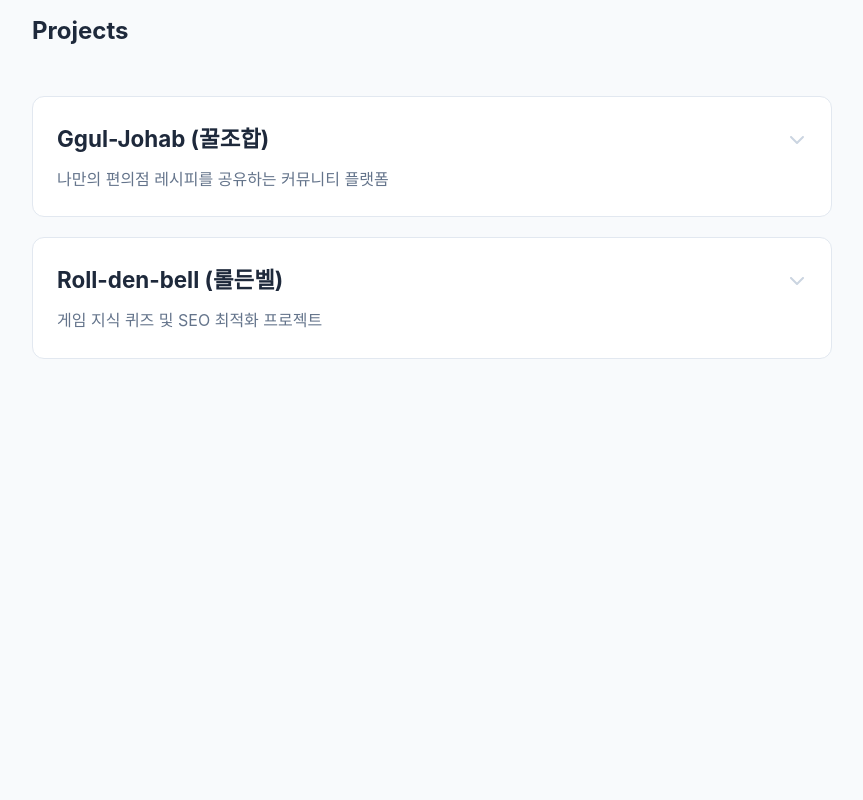
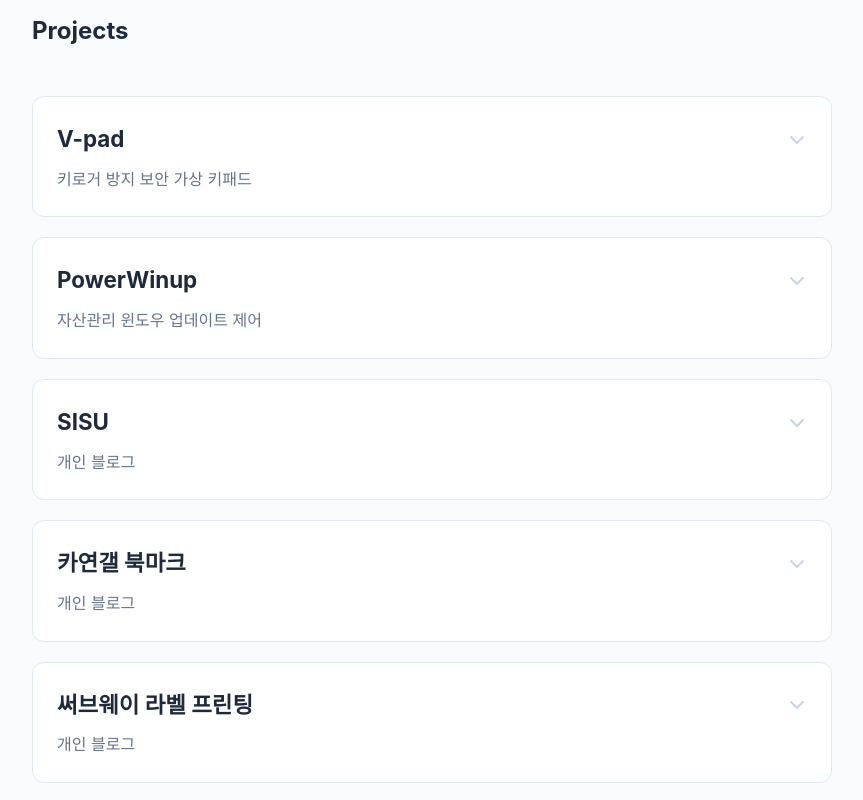
Before and after one commit to sisu-01/sisu-01.github.io, a React (Vite) app: page / in a window 1280 px wide. Shown: the part 480-1280 px from the top of the page, without its empty margins (208-1071 px from the left). Before the commit the page ends 879 px from the top, so only its background shows below. Built offline with nearby package versions, Linux system fonts and the light colour scheme.

Commit message:
프로젝트 추가

```diff
--- a/src/projects.ts
+++ b/src/projects.ts
@@ -12,18 +12,59 @@ export interface Project {
 export const PROJECTS: Project[] = [
   {
     id: 1,
-    title: "Ggul-Johab (꿀조합)",
-    summary: "나만의 편의점 레시피를 공유하는 커뮤니티 플랫폼",
-    tags: ["Next.js", "TypeScript", "Prisma", "PostgreSQL"],
-    description: "사용자가 자신만의 음식 조합을 공유하고 추천받을 수 있는 서비스입니다. Prisma ORM을 통해 복잡한 데이터 관계를 정의하고 관리했습니다.",
-    repoUrl: "https://github.com/sisu-01/ggul-johab"
+    title: "V-pad",
+    summary: "키로거 방지 보안 가상 키패드",
+    tags: ["Javascript", "Node.js", "Linux", "Apache"],
+    description: "",
+    repoUrl: ""
   },
   {
     id: 2,
-    title: "Roll-den-bell (롤든벨)",
-    summary: "게임 지식 퀴즈 및 SEO 최적화 프로젝트",
-    tags: ["React", "AdSense", "SEO"],
-    description: "구글 검색 결과 노출을 극대화하기 위한 SEO 설정법을 익히고, 사용자 경험(UX)의 중요성을 체감하며 제작한 퀴즈 앱입니다.",
-    repoUrl: "https://github.com/sisu-01/roll-den-bell"
-  }
+    title: "PowerWinup",
+    summary: "자산관리 윈도우 업데이트 제어",
+    tags: ["HTML", "CSS", "Javascript", "Java", "Spring", "Websocket", "MariaDB", "Linux", "Tomcat", "Apache"],
+    description: "진짜입",
+    repoUrl: ""
+  },
+  {
+    id: 3,
+    title: "SISU",
+    summary: "개인 블로그",
+    tags: ["HTML", "CSS", "Javascript", "Python", "Django", "MariaDB", "Linux", "Nginx", "Docker"],
+    description: "ㅋㅋ긔",
+    repoUrl: ""
+  },
+  {
+    id: 4,
+    title: "카연갤 북마크",
+    summary: "개인 블로그",
+    tags: ["HTML", "CSS", "Javascript", "React", "Next.js", "Python", "MongoDB", "Linux", "Docker"],
+    description: "ㅋㅋ긔",
+    repoUrl: ""
+  },
+  {
+    id: 4,
+    title: "써브웨이 라벨 프린팅",
+    summary: "개인 블로그",
+    tags: ["HTML", "CSS", "Javascript", "React", "Next.js", "Python", "MongoDB", "Linux", "Docker"],
+    description: "ㅋㅋ긔",
+    repoUrl: ""
+  },
+  {
+    id: 4,
+    title: "게임 데브 툴",
+    summary: "개인 블로그",
+    tags: ["HTML", "CSS", "Javascript", "React", "Next.js", "Python", "MongoDB", "Linux", "Docker"],
+    description: "ㅋㅋ긔",
+    repoUrl: ""
+  },
+  {
+    id: 4,
+    title: "도전! 롤든벨",
+    summary: "개인 블로그",
+    tags: ["HTML", "CSS", "Javascript", "React", "Next.js", "Python", "MongoDB", "Linux", "Docker"],
+    description: "ㅋㅋ긔",
+    repoUrl: ""
+  },
+
 ];
```
